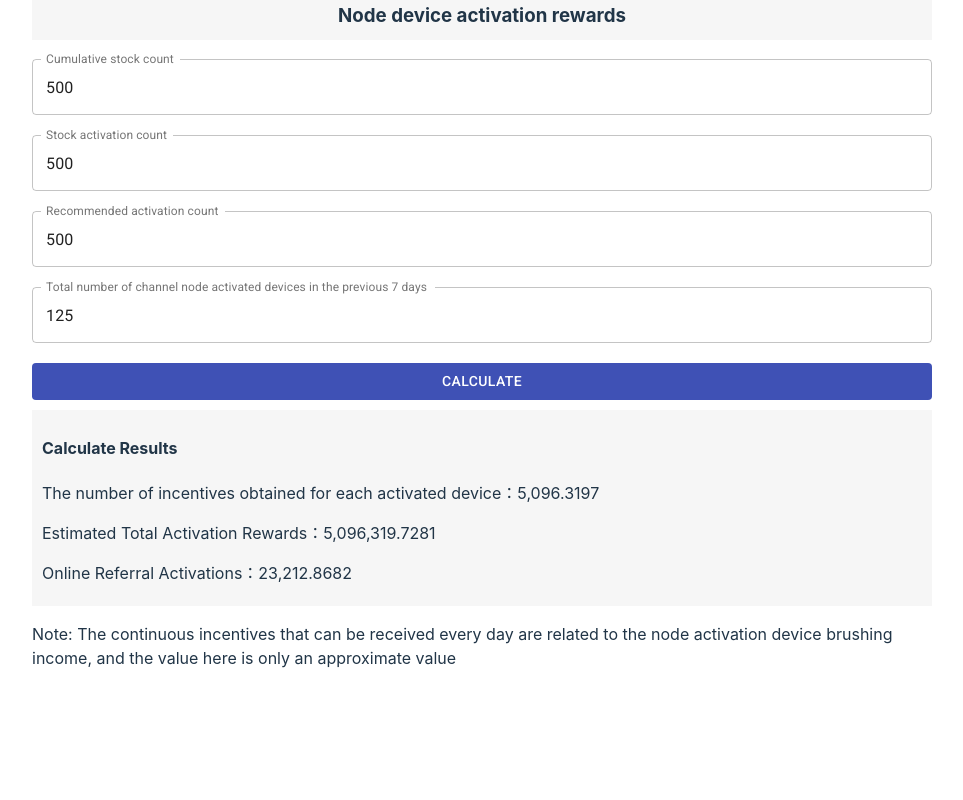
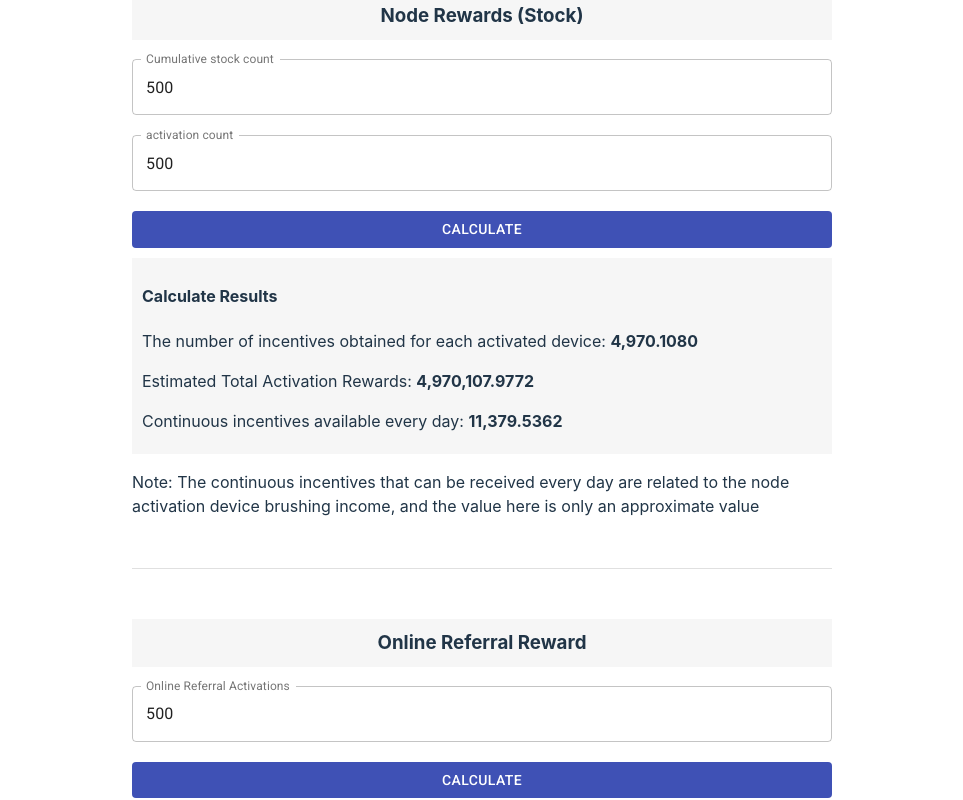
Before and after one commit to fsb2024/brushestimate, a React (Vite) app: page / in a window 1280 px wide. Shown: the part 620-1420 px from the top of the page, without its empty margins (158-1121 px from the left). Before the commit the page ends 1338 px from the top, so only its background shows below. Built offline with nearby package versions, Linux system fonts and the light colour scheme; the HTML template or start-up script is replaced by a standard one.

Commit message:
update:text

```diff
--- a/src/App.css
+++ b/src/App.css
@@ -1,7 +1,8 @@
 #root {
-    max-width: 900px;
+    max-width: 700px;
     margin: 0 auto;
     padding: 2rem;
+    width: 100%;
 }
 
 .text-center {
--- a/src/App.tsx
+++ b/src/App.tsx
@@ -120,8 +120,8 @@ const DeviceFormula = ({stakingMultiplier, lan}) => {
         day7total: 500,
         stocking: 500,
         stockActivation: 500,
-        recommendedActivation: 500,
-        day7NodeActivation: 125,
+        recommendedActivation: 1,
+        day7NodeActivation: 100,
         res: 0,
         lastRes: 0,
         nodeGrowth: 0,
@@ -209,6 +209,145 @@ const DeviceFormula = ({stakingMultiplier, lan}) => {
                 onChange={handleChange}
                 fullWidth
             />
+            {/*<TextField*/}
+            {/*    className="mb-20"*/}
+            {/*    label={locales[lan]['deviceLabel4']}*/}
+            {/*    name="recommendedActivation"*/}
+            {/*    variant="outlined"*/}
+            {/*    InputProps={{*/}
+            {/*        inputComponent: NumberFormatCustom,*/}
+            {/*    }}*/}
+            {/*    InputLabelProps={{*/}
+            {/*        shrink: true*/}
+            {/*    }}*/}
+            {/*    value={state.recommendedActivation}*/}
+            {/*    onChange={handleChange}*/}
+            {/*    fullWidth*/}
+            {/*/>*/}
+            {/*<TextField*/}
+            {/*    className="mb-20"*/}
+            {/*    label={locales[lan]['deviceLabel5']}*/}
+            {/*    name="day7NodeActivation"*/}
+            {/*    variant="outlined"*/}
+            {/*    InputProps={{*/}
+            {/*        inputComponent: NumberFormatCustom,*/}
+            {/*    }}*/}
+            {/*    InputLabelProps={{*/}
+            {/*        shrink: true*/}
+            {/*    }}*/}
+            {/*    value={state.day7NodeActivation}*/}
+            {/*    onChange={handleChange}*/}
+            {/*    fullWidth*/}
+            {/*/>*/}
+            <Button variant="contained" color="primary" fullWidth onClick={handleSubmit} disableElevation>
+                {locales[lan]['Calculate']}
+            </Button>
+            <div className="res">
+                <h4>{locales[lan]['CalculateRes']}</h4>
+                <p>{locales[lan]['deviceRes1']}: <b>{toThousands(state.res || 0)}</b></p>
+                {/*<p>{locales[lan]['deviceRes2']}: <b>{toThousands(state.nodeGrowth || 0)}</b></p>*/}
+                {/*<p>{locales[lan]['deviceRes3']}: <b>{toThousands(state.nodeGrowthMultiplier|| 0)}</b></p>*/}
+                <p>{locales[lan]['deviceRes5']}: <b>{toThousands(state.estimated || 0)}</b></p>
+                <p>{locales[lan]['deviceRes4']}: <b>{toThousands(state.lastRes || 0)}</b></p>
+            </div>
+            <p>{locales[lan]['deviceResHelp']}</p>
+        </div>
+    )
+}
+const DeviceFormula2 = ({stakingMultiplier, lan}) => {
+    const [state, setState] = useState({
+        day7total: 1,
+        stocking: 1,
+        stockActivation: 1,
+        recommendedActivation: 500,
+        day7NodeActivation: 100,
+        res: 0,
+        lastRes: 0,
+        nodeGrowth: 0,
+        nodeGrowthMultiplier: 0,
+        estimated: 0
+    })
+
+    const handleChange = (event) => {
+        setState({
+            ...state,
+            [event.target.name]: event.target.value,
+        });
+    };
+
+    const handleSubmit = () => {
+        const nodeGrowth = getNodeGrowth(state.stocking, state.stockActivation, state.recommendedActivation)
+        const nodeGrowthMultiplier = getNodeGrowthMultiplier(nodeGrowth)
+
+        const res = getDeviceIncome(state.day7total, state.day7NodeActivation, stakingMultiplier, nodeGrowthMultiplier)
+
+        const deviceNum = add(state.stockActivation, state.recommendedActivation)
+        const lastTu180 = multiply(deviceNum, getUserEveryDayIncome(0.8, deviceNum, stakingMultiplier))
+
+        const lastRes = multiply(
+            add(add(multiply(lastTu180, 0.05), multiply(lastTu180, 0.03)), multiply(lastTu180, 0.01)),
+            multiply(multiply(1, stakingMultiplier), nodeGrowthMultiplier))
+
+        const estimated = multiply(res,add(state.stocking,state.stockActivation))
+
+        setState({...state, res, nodeGrowth, nodeGrowthMultiplier, lastRes, estimated})
+    }
+
+    useKey('Enter', handleSubmit, {}, [handleSubmit]);
+
+    useMount(handleSubmit)
+
+
+    return (
+        <div>
+            <h3 className="text-center">{locales[lan]['onlineTitle']}</h3>
+            {/*<p>{locales[lan]['deviceDesc']}</p>*/}
+            {/*<TextField*/}
+            {/*    className="mb-20"*/}
+            {/*    label={locales[lan]['deviceLabel1']}*/}
+            {/*    name="day7total"*/}
+            {/*    variant="outlined"*/}
+            {/*    helperText={locales[lan]['deviceLabel1Help']}*/}
+            {/*    InputProps={{*/}
+            {/*        inputComponent: NumberFormatCustom,*/}
+            {/*    }}*/}
+            {/*    InputLabelProps={{*/}
+            {/*        shrink: true*/}
+            {/*    }}*/}
+            {/*    value={state.day7total}*/}
+            {/*    onChange={handleChange}*/}
+            {/*    fullWidth*/}
+            {/*/>*/}
+            {/*<TextField*/}
+            {/*    className="mb-20"*/}
+            {/*    label={locales[lan]['deviceLabel2']}*/}
+            {/*    name="stocking"*/}
+            {/*    variant="outlined"*/}
+            {/*    InputProps={{*/}
+            {/*        inputComponent: NumberFormatCustom,*/}
+            {/*    }}*/}
+            {/*    InputLabelProps={{*/}
+            {/*        shrink: true*/}
+            {/*    }}*/}
+            {/*    value={state.stocking}*/}
+            {/*    onChange={handleChange}*/}
+            {/*    fullWidth*/}
+            {/*/>*/}
+            {/*<TextField*/}
+            {/*    className="mb-20"*/}
+            {/*    label={locales[lan]['deviceLabel3']}*/}
+            {/*    name="stockActivation"*/}
+            {/*    variant="outlined"*/}
+            {/*    InputProps={{*/}
+            {/*        inputComponent: NumberFormatCustom,*/}
+            {/*    }}*/}
+            {/*    InputLabelProps={{*/}
+            {/*        shrink: true*/}
+            {/*    }}*/}
+            {/*    value={state.stockActivation}*/}
+            {/*    onChange={handleChange}*/}
+            {/*    fullWidth*/}
+            {/*/>*/}
             <TextField
                 className="mb-20"
                 label={locales[lan]['deviceLabel4']}
@@ -224,31 +363,31 @@ const DeviceFormula = ({stakingMultiplier, lan}) => {
                 onChange={handleChange}
                 fullWidth
             />
-            <TextField
-                className="mb-20"
-                label={locales[lan]['deviceLabel5']}
-                name="day7NodeActivation"
-                variant="outlined"
-                InputProps={{
-                    inputComponent: NumberFormatCustom,
-                }}
-                InputLabelProps={{
-                    shrink: true
-                }}
-                value={state.day7NodeActivation}
-                onChange={handleChange}
-                fullWidth
-            />
+            {/*<TextField*/}
+            {/*    className="mb-20"*/}
+            {/*    label={locales[lan]['deviceLabel5']}*/}
+            {/*    name="day7NodeActivation"*/}
+            {/*    variant="outlined"*/}
+            {/*    InputProps={{*/}
+            {/*        inputComponent: NumberFormatCustom,*/}
+            {/*    }}*/}
+            {/*    InputLabelProps={{*/}
+            {/*        shrink: true*/}
+            {/*    }}*/}
+            {/*    value={state.day7NodeActivation}*/}
+            {/*    onChange={handleChange}*/}
+            {/*    fullWidth*/}
+            {/*/>*/}
             <Button variant="contained" color="primary" fullWidth onClick={handleSubmit} disableElevation>
                 {locales[lan]['Calculate']}
             </Button>
             <div className="res">
                 <h4>{locales[lan]['CalculateRes']}</h4>
-                <p>{locales[lan]['deviceRes1']}：<span>{toThousands(state.res || 0)}</span></p>
-                {/*<p>{locales[lan]['deviceRes2']}：<span>{toThousands(state.nodeGrowth || 0)}</span></p>*/}
-                {/*<p>{locales[lan]['deviceRes3']}：<span>{toThousands(state.nodeGrowthMultiplier|| 0)}</span></p>*/}
-                <p>{locales[lan]['deviceRes5']}：<span>{toThousands(state.estimated || 0)}</span></p>
-                <p>{locales[lan]['deviceRes4']}：<span>{toThousands(state.lastRes || 0)}</span></p>
+                <p>{locales[lan]['deviceRes1']}: <b>{toThousands(state.res || 0)}</b></p>
+                {/*<p>{locales[lan]['deviceRes2']}: <b>{toThousands(state.nodeGrowth || 0)}</b></p>*/}
+                {/*<p>{locales[lan]['deviceRes3']}: <b>{toThousands(state.nodeGrowthMultiplier|| 0)}</b></p>*/}
+                <p>{locales[lan]['deviceRes5']}: <b>{toThousands(state.estimated || 0)}</b></p>
+                <p>{locales[lan]['deviceRes4']}: <b>{toThousands(state.lastRes || 0)}</b></p>
             </div>
             <p>{locales[lan]['deviceResHelp']}</p>
         </div>
@@ -320,7 +459,7 @@ const UserFormula = ({stakingMultiplier, lan}) => {
             </Button>
             <div className="res">
                 <h4>{locales[lan]['CalculateRes']}</h4>
-                <p>{locales[lan]['userRes1']}：<span>{toThousands(state.res || 0)}</span></p>
+                <p>{locales[lan]['userRes1']}: <b>{toThousands(state.res || 0)}</b></p>
             </div>
         </div>
     )
@@ -363,6 +502,9 @@ function App() {
             <Divider style={{margin: '50px 0'}}/>
 
             <DeviceFormula stakingMultiplier={stakingMultiplierRef.current} lan={lan}/>
+            <Divider style={{margin: '50px 0'}}/>
+
+            <DeviceFormula2 stakingMultiplier={stakingMultiplierRef.current} lan={lan}/>
         </>
     )
 }
--- a/src/locales/index.ts
+++ b/src/locales/index.ts
@@ -12,27 +12,28 @@ export default {
         tokenRes1: "Daily staking income",
         tokenRes2: "Annualized Rate of Return",
         tokenRes3: "Staking Multiplier",
-        deviceTitle: 'Node device activation rewards',
+        deviceTitle: 'Node Rewards (Stock)',
         deviceDesc: 'According to official information, the daily release of device activation incentives is about 1,175,342 (=1.43B*30%/365)',
         deviceLabel1: 'Total number of devices activated on the platform in the previous 7 days',
         deviceLabel1Help: 'The greater the total number, the less activation incentive each device gets.',
         deviceLabel2: 'Cumulative stock count',
-        deviceLabel3: 'Stock activation count',
-        deviceLabel4: 'Recommended activation count',
+        deviceLabel3: 'activation count',
+        deviceLabel4: 'Online Referral Activations',
         deviceLabel5: 'Total number of channel node activated devices in the previous 7 days',
         deviceRes1: "The number of incentives obtained for each activated device",
         deviceRes2: "Node Growth value",
         deviceRes3: "Node Growth Multiplier",
-        deviceRes4: "Online Referral Activations",
+        deviceRes4: "Continuous incentives available every day",
         deviceRes5: "Estimated Total Activation Rewards",
         deviceResHelp: "Note: The continuous incentives that can be received every day are related to the node activation device brushing income, and the value here is only an approximate value",
-        userTitle:'User brushing benefits',
-        userDesc:'According to official information, the daily amount of toothbrushing incentives released is about 2,301,369 (=4.2B*20%/365)',
-        userLabel1:'Total number of toothbrushes on the platform',
-        userLabel1Help:'The more people use a toothbrush, the less each person gets.',
-        userLabel2:'Daily Average Brushing Score',
-        userLabel2Help:'Remarks: The maximum score is 100 point',
+        userTitle: 'User brushing benefits',
+        userDesc: 'According to official information, the daily amount of toothbrushing incentives released is about 2,301,369 (=4.2B*20%/365)',
+        userLabel1: 'Total number of toothbrushes on the platform',
+        userLabel1Help: 'The more people use a toothbrush, the less each person gets.',
+        userLabel2: 'Daily Average Brushing Score',
+        userLabel2Help: 'Remarks: The maximum score is 100 point',
         userRes1: "Benefits of brushing your teeth every day",
+        onlineTitle: 'Online Referral Reward'
     },
     tw: {
         title: 'BRUSH激勵測算',
@@ -47,12 +48,12 @@ export default {
         tokenRes1: "每天質押收益",
         tokenRes2: "年化報酬率",
         tokenRes3: "質押乘數",
-        deviceTitle: '節點設備激活獎勵',
+        deviceTitle: '节点奖励（囤货）',
         deviceDesc: '根據官方公布的信息，設備激活激勵每天釋放量約 1,175,342 （=1.43B*30%/365）',
         deviceLabel1: '前7天平臺所有激活設備總數',
         deviceLabel1Help: '總數越多，每個設備分得的激活激勵就少',
         deviceLabel2: '累計囤貨數',
-        deviceLabel3: '囤貨激活數',
+        deviceLabel3: '激活數',
         deviceLabel4: '線上推薦激活數',
         deviceLabel5: '前7天渠道節點激活設備總數',
         deviceRes1: "每激活一臺設備獲取的激勵數",
@@ -61,12 +62,13 @@ export default {
         deviceRes4: "每天可領取的持續激勵",
         deviceRes5: "預計可獲得總激活獎勵數",
         deviceResHelp: "注：每天可领取的持续激励跟节点激活设备刷牙收益有关，此处仅为大概值",
-        userTitle:'用戶刷牙收益',
-        userDesc:'根據官方公佈的信息，刷牙激勵每天釋放量約 2,301,369（=4.2B*20%/365）',
-        userLabel1:'平台累計牙刷數',
-        userLabel1Help:'使用牙刷的人數越多，每人個人分的就越少',
-        userLabel2:'日均刷牙得分',
-        userLabel2Help:'備註：最高為100分',
-        userRes1: "每天刷牙收益",
+        userTitle: '用戶刷牙收益',
+        userDesc: '根據官方公佈的信息，刷牙激勵每天釋放量約 2,301,369（=4.2B*20%/365）',
+        userLabel1: '平台累計牙刷數',
+        userLabel1Help: '使用牙刷的人數越多，每人個人分的就越少',
+        userLabel2: '日均刷牙得分',
+        userLabel2Help: '備註：最高為100分',
+        userRes1: '每天刷牙收益',
+        onlineTitle: '線上推薦獎勵'
     }
 }
```
Also changed, not shown: 3 other files (tests, documents, lock files or other folders).
